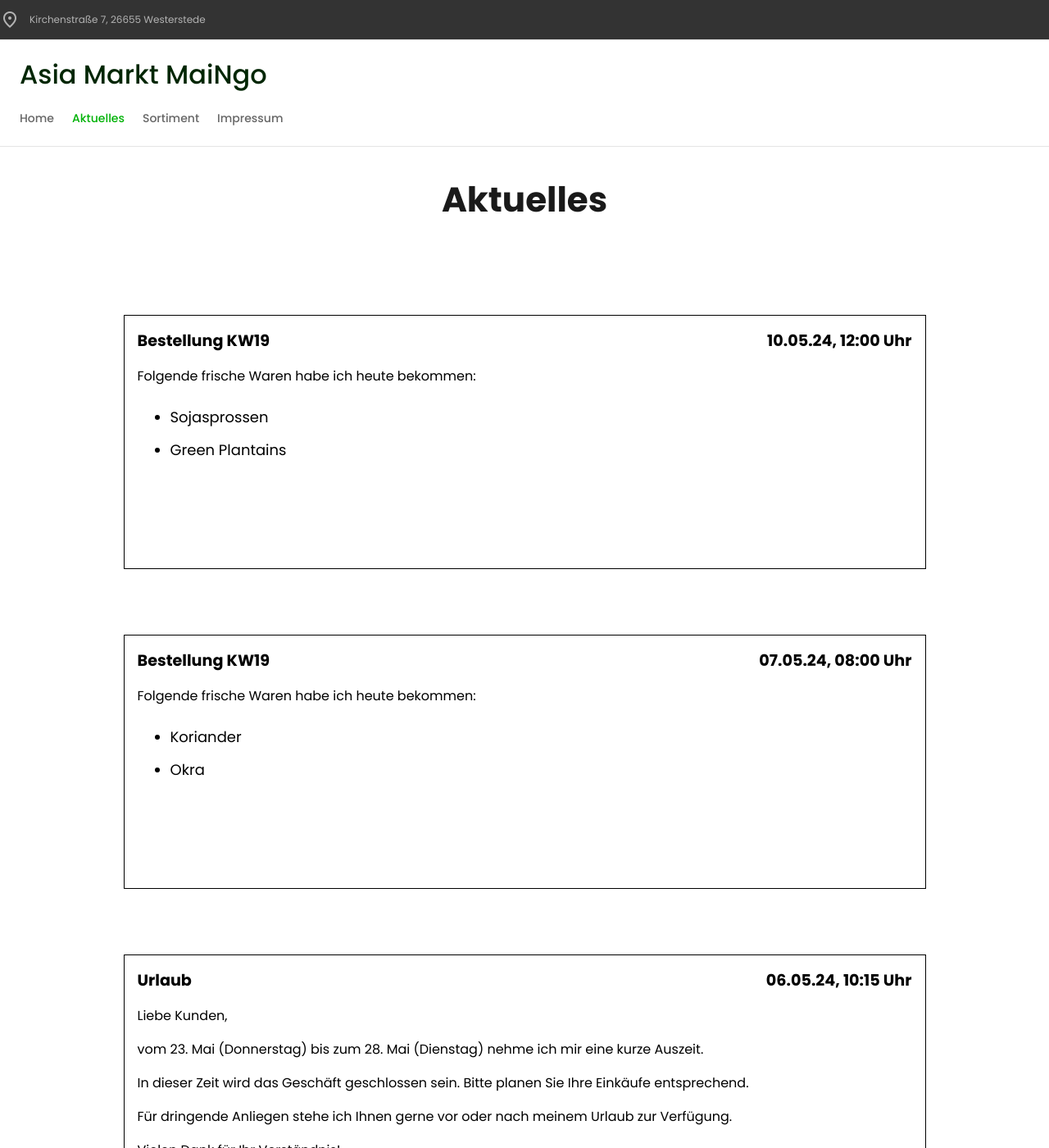
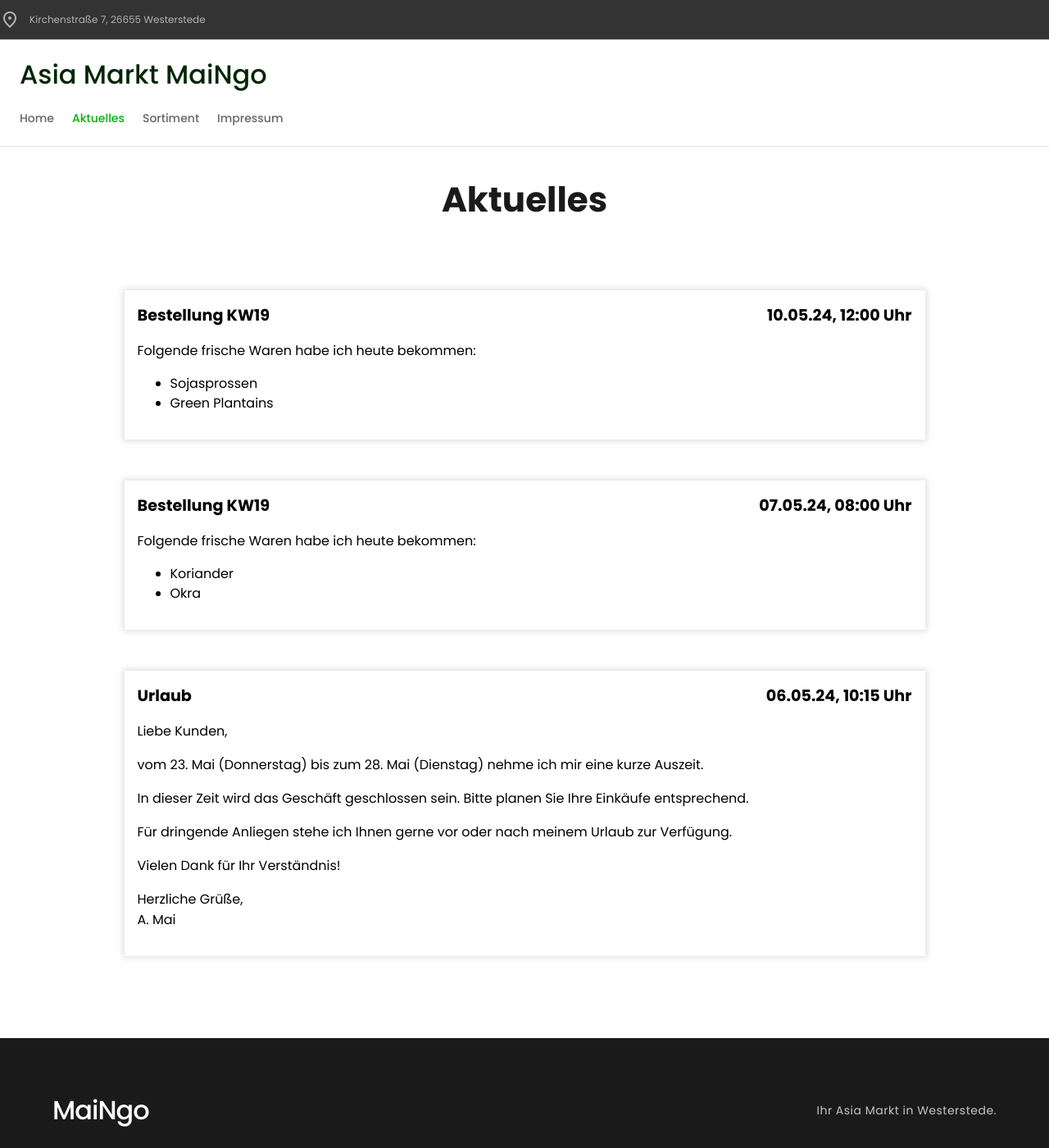
Before and after one commit to AsiaMaiNgo/web, a Jekyll site: the page built from pages/news.html, in a window 1280 px wide and 1400 px high. Shown: the whole window at 82% size. Built offline with Jekyll 4.4.1, drawn with Linux system fonts in a browser that asks for light colours.

Commit message:
fixed tel

```diff
--- a/_includes/app.scss
+++ b/_includes/app.scss
@@ -117,9 +117,9 @@
   justify-content: start;
   align-items: center;
   background: var(--Gray-Scale-White, #fff);
-  padding-bottom: 80px;
+  gap: 50px;
   margin-top: 124px;
-  gap: 80px;
+  margin-bottom: 100px;
 }
 
 .sub-container {
@@ -535,11 +535,8 @@
 
 ul {
   font-family: "Poppins", serif;
-  font-style: normal;
-  font-weight: 400;
-  font-size: 18px;
-  line-height: 40px;
-  min-height: 170px;
+  font-size: 16px;
+  line-height: 1.5;
   padding-right: 3.5em;
 }
 
@@ -550,7 +547,7 @@
 .news-tile-container {
   display: flex;
   flex-direction: column;
-  border: 1px solid black;
+  box-shadow: 0 0 7px 2px #0002;
   padding: 1em 1em;
   width: min(85%, 945px);
 
--- a/pages/impressum.html
+++ b/pages/impressum.html
@@ -9,7 +9,7 @@
 
 Unternehmensname: Asia Markt MaiNgo <br>
 Adresse: Kirchenstraße 7, 26655  Westerstede, Deutschland <br>
-Telefon: +49 123 4567890 <br>
+Telefon: <a href="tel:044885348335">04488 5348335</a> <br>
 E-Mail: info@maingo.de <br>
 Website: https://asiamaingo.github.io/web/ <br>
 
--- a/pages/news.html
+++ b/pages/news.html
@@ -20,7 +20,4 @@
     </div>
     {% endfor %}
 
-    <br>
-    <br>
-
 </section>
```
